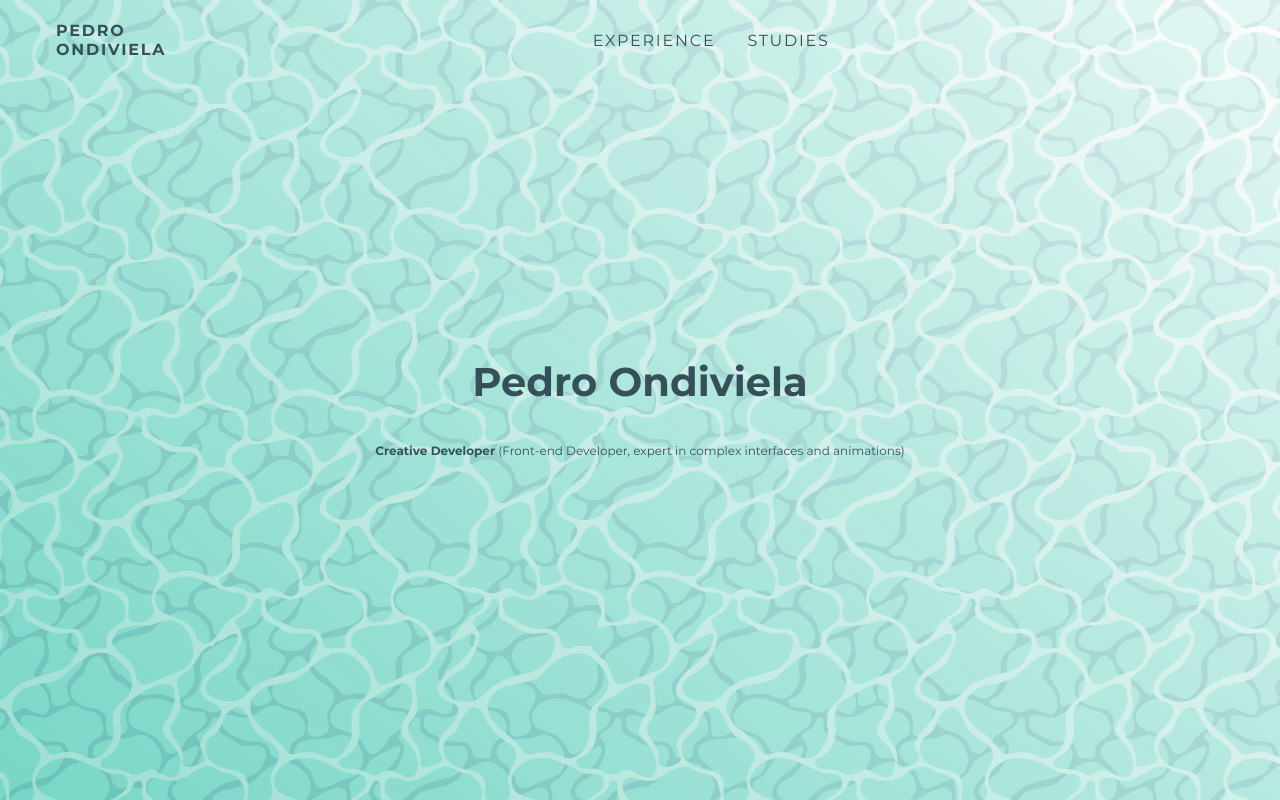
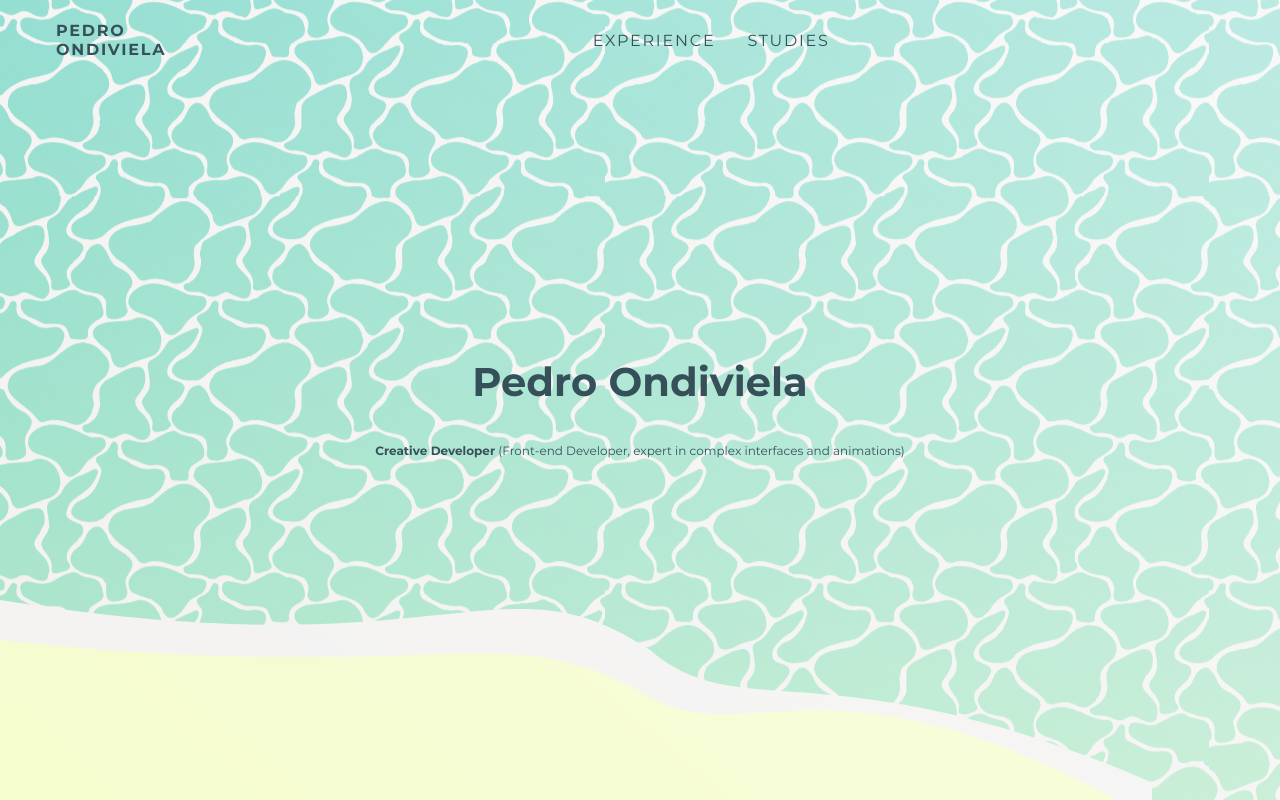
Before and after one commit to PedroOndh/pedroondh.github.io, a Nuxt app: page / in a window 1280 px wide. Shown: the top 800 px of the page. Built offline with nearby package versions, Linux system fonts and the light colour scheme.

Commit message:
feat(about-me): adding beach animation

```diff
--- a/components/AboutMe.vue
+++ b/components/AboutMe.vue
@@ -2,6 +2,7 @@
   <section class="cv-about-me cv-section" id="about-me">
     <div class="cv-about-me__background">
       <div class="cv-about-me__background-waves" />
+      <div class="cv-about-me__background-sand" />
     </div>
     <div class="cv-about-me__text">
       <h1>Pedro Ondiviela</h1>
@@ -33,42 +34,25 @@
       height: 100%;
     }
     &__background {
-      background-color: $light-blue;
+      background: linear-gradient(180deg, $light-blue 0%, $highlight 200%);
       &:after {
         content: '';
-        background: linear-gradient(40deg, rgba($light-blue, 0.7) 0%, rgba($white, 0.8) 100%);
+        background: linear-gradient(40deg, rgba($light-blue, 0) 0%, rgba($white, 0.5) 100%);
       }
     }
     &__background-waves {
-      &:before {
-        content: '';
-        background: url('/assets/water-texture--blue.svg');
-      }
       &:after {
         content: '';
         background: url('/assets/water-texture.svg');
-        transform: scale(1.2, 1.2);
-      }
-    }
-    &__text {
-      position: relative;
-    }
-    @media screen and (min-width: $breakpoint__small-desktop--min) {
-      &__background-waves {
-        &:after {
+        top: -50%;
+        height: 200%;
         @keyframes water-moving {
           0%,
           100% {
-              transform: scale(1.2, 1.2) rotate3d(0, 20, 0, 10deg);
-            }
-            30% {
-              transform: scale(1.2, 1.2) rotate3d(30, 2, 0, 10deg);
+            transform: translate(0, -4%);
           }
           50% {
-              transform: scale(1.2, 1.2) rotate3d(2, 50, 0, 10deg);
-            }
-            70% {
-              transform: scale(1.2, 1.2) rotate3d(0, 0, 0, 10deg);
+            transform: scale(1, 0.9) translate(0, 0);
           }
         }
         transform-origin: center;
@@ -77,6 +61,54 @@
         animation-iteration-count: infinite;
       }
     }
+    &__background-sand {
+      position: absolute;
+      bottom: 0;
+      left: 0;
+      width: 90vw;
+      height: rem(300px);
+      background-color: $grey;
+      @keyframes seafoam1 {
+        0%,
+        100% {
+          clip-path: path('M 0 300 L 0 60 C 450 120 500 30 650 130 C 750 230 850 130 1200 330');
+        }
+        50% {
+          clip-path: path('M 0 300 L 0 120 C 450 200 500 60 650 160 C 750 240 850 120 1300 340');
+        }
+      }
+      animation: seafoam1;
+      animation-duration: 10s;
+      animation-iteration-count: infinite;
+      &:after {
+        content: '';
+        position: absolute;
+        top: 0;
+        left: 0;
+        width: 100%;
+        height: 100%;
+        background-color: $highlight;
+        @keyframes seafoam2 {
+          0%,
+          100% {
+            clip-path: path('M 0 300 L 0 100 C 450 125 500 50 650 150 C 750 250 850 150 1200 350');
+          }
+          50% {
+            clip-path: path('M 0 300 L 0 160 C 450 220 500 140 650 220 C 750 260 850 110 1200 350');
+          }
+        }
+        animation: seafoam2;
+        animation-duration: 10s;
+        animation-iteration-count: infinite;
+      }
+    }
+    &__text {
+      position: relative;
+    }
+    @media screen and (max-width: $breakpoint__tablet--max) {
+      &__background-sand {
+        width: 100vw;
+      }
     }
   }
 </style>
```
Lines whose indentation alone changed are shown as unchanged.
